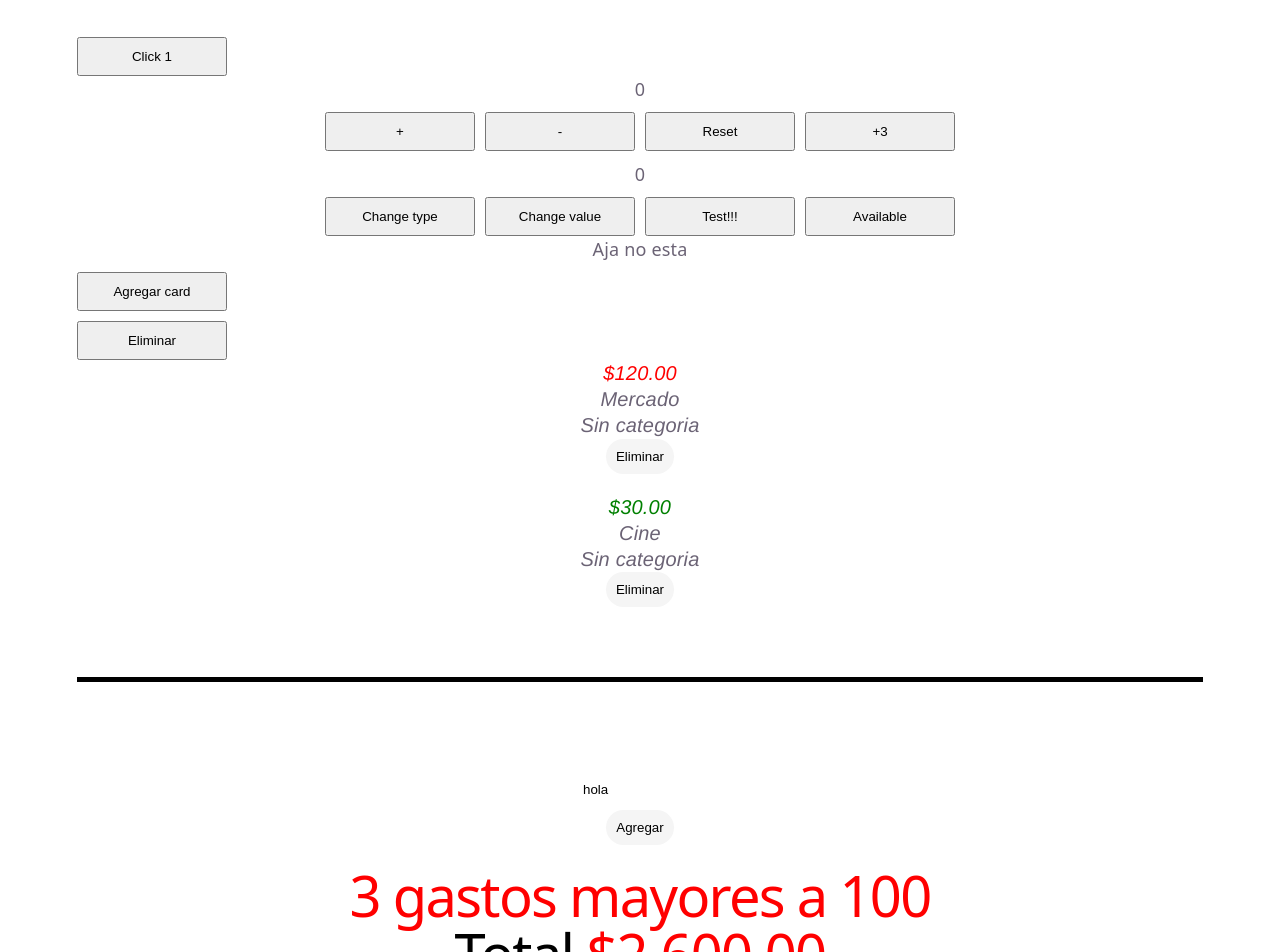
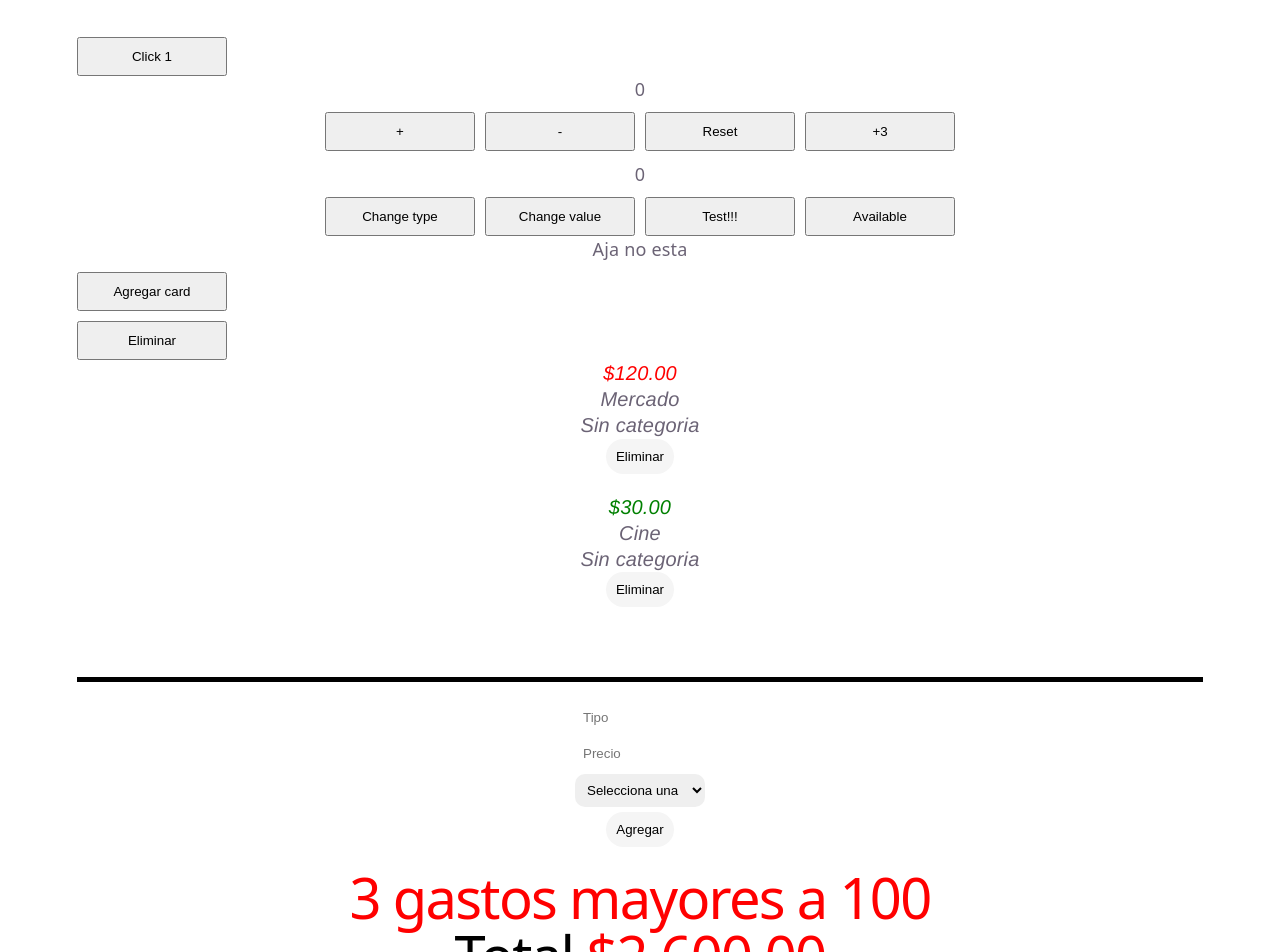
Before and after one commit to CamiloQspec12/react-practice, a React (Vite) app: page / in a window 1280 px wide. Shown: the top 952 px of the page. Built offline with nearby package versions, Linux system fonts and the light colour scheme.

Commit message:
agregar funcion

```diff
--- a/src/components/ExpenseForm.jsx
+++ b/src/components/ExpenseForm.jsx
@@ -2,13 +2,26 @@ import { useState } from "react"
 import s from "./ExpenseList.module.css"
 
 
-function ExpenseForm () {
+const initialForm = { type: '', value: '', category: '' }
 
-    const [ form, setForm ] = useState({ type: '', value: '', category: '' })
+
+function ExpenseForm ( { onAdd } ) {
+
+    const [ form, setForm ] = useState(initialForm)
+
+
+    function validate(){
+
+    }
 
 
      function handleSubmit(e){
         e.preventDefault()
+
+         if(!validate())
+
+        onAdd({ type: form.type, value: Number(form.value), category: form.category })
+        setForm(initialForm)
     }
 
     function handleChange(e){
@@ -17,21 +30,28 @@ function ExpenseForm () {
     }
 
 
+
+
     return (
         <form className={s.rowForm} onSubmit={handleSubmit}>
             <div>
-                <input name="type" value={form.type} onChange={handleChange} />
+                <input placeholder="Tipo" name="type" value={form.type} onChange={handleChange} />
                 <span>{form.type}</span>
             </div>
                 <div>
-                <input name="value" value={form.value} onChange={handleChange} />
+                <input placeholder="Precio" name="value" value={form.value} onChange={handleChange} />
                 <span>{form.value}</span>
             </div>
                 <div>
-                <input name="category" value="hola" onChange={handleChange} />
+                <select name="category" value={form.category} onChange={handleChange} >
+                    <option value="">Selecciona una categoria</option>
+                    <option value="mercado">Mercado</option>
+                    <option value="gusto">Gusto</option>
+                    <option value="deuda">Deuda</option>
+                </select>
                 <span>{form.category}</span>
             </div>
-            <div className={` ${ s.buttonsRow } `}>
+            <div className={` ${ s.buttonsRow } `} >
                 <button type="submit" className={s.button}>
                     Agregar
                 </button>
--- a/src/components/ExpenseList.module.css
+++ b/src/components/ExpenseList.module.css
@@ -23,6 +23,13 @@
     border-style: none;
 }
 
+.rowForm div select {
+    width: 100%;
+    padding: 8px;
+    border-radius: 10px;
+    border-style: none;
+}
+
 
 .totalValue{
     color: red;
--- a/src/components/ExpensesList.jsx
+++ b/src/components/ExpensesList.jsx
@@ -14,10 +14,14 @@ function ExpensesList () {
 
     const bigOnes = expenses.filter(e => e.value > 100).length
 
-    function agregarDato () {
-        setExpenses( prev => [...prev, { id: Date.now(), type: 'datod sdada', value: 2500, category: 'Gusto'}] )
+    // function agregarDato () {
+    //     setExpenses( prev => [...prev, { id: Date.now(), type: 'datod sdada', value: 2500, category: 'Gusto'}] )
+    // }
+
+    function handleAdd(newExpense){
+        const { type, value, category } = newExpense
+        setExpenses( prev => [...prev, { id: Date.now(), type: type, value: value, category: category}] )
     }
-
 
 
     function eliminarDato (itemId) {
@@ -28,7 +32,7 @@ function ExpensesList () {
     return (
 
         <div style={{ marginTop: 50, borderTop: 'solid', borderColor: 'black', borderWidth: 5, paddingTop: 20  }}>
-            <ExpenseForm></ExpenseForm>
+            <ExpenseForm onAdd={handleAdd} ></ExpenseForm>
             <h1 className={s.totalValue}>
                 {bigOnes} {bigOnes === 1 ? 'gasto' : 'gastos'} mayores a 100
             </h1>
```
